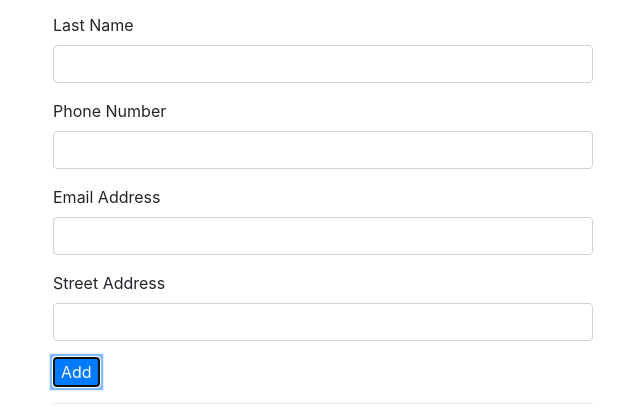
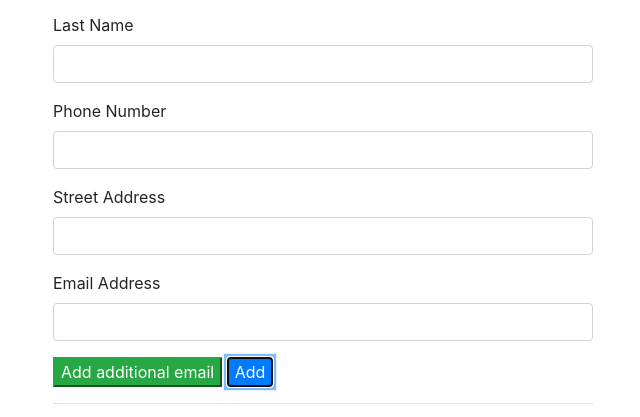
Before and after one commit to kayajepson/addressBook, a plain HTML site: page index.html in a window 1280 px wide. Both pictures are taken after typing "Sample", "Sample", "Sample", "Sample", "Sample" into the empty fields and a click on the button "Add". Shown: the part 208-625 px from the top of the page, without its empty margins (32-672 px from the left). Drawn offline with nearby package versions, Linux system fonts and the light colour scheme.

Commit message:
add second email

```diff
--- a/css/styles.css
+++ b/css/styles.css
@@ -1,3 +1,7 @@
 #show-contact {
   display: none;
 }
+
+#hidden {
+  display: none;
+}
--- a/index.html
+++ b/index.html
@@ -29,13 +29,18 @@
               <input type="text"  class="form-control" id="new-phone-number">
             </div>
             <div class="form-group">
+              <label for="new-street-address">Street Address</label>
+              <input type="text"  class="form-control" id="new-street-address">
+            </div>
+            <div class="form-group">
               <label for="new-email-address">Email Address</label>
               <input type="text"  class="form-control" id="new-email-address">
             </div>
-            <div class="form-group">
-              <label for="new-street-address">Street Address</label>
-              <input type="text"  class="form-control" id="new-street-address">
+            <div id="hidden" class="form-group">
+              <label for="new-email-address2">Email Address2</label>
+              <input type="text"  class="form-control" id="new-email-address2">
             </div>
+            <button type="button" class="btn-success">Add additional email</button>
             <button type="submit" class="btn-primary">Add</button>
           </form>
           <hr>
@@ -48,8 +53,9 @@
             <p>First Name: <span class="first-name"></span></p>
             <p>Last Name: <span class="last-name"></span></p>
             <p>Phone Number: <span class="phone-number"></span></p>
+            <p>Street Address: <span class="street-address"></span></p>
             <p>Email Address: <span class="email-address"></span></p>
-            <p>Street Address: <span class="street-address"></span></p>
+            <p>Email Address2: <span class="email-address2"></span></p>
             <div id="buttons">
             </div>
           </div>
--- a/js/scripts.js
+++ b/js/scripts.js
@@ -45,17 +45,18 @@ AddressBook.prototype.deleteContact = function(id) {
 }
 
 // Business Logic for Contacts ---------
-function Contact(firstName, lastName, phoneNumber, emailAddress, streetAddress) {
+function Contact(firstName, lastName, phoneNumber, streetAddress, emailAddress, emailAddress2) {
   this.firstName = firstName,
   this.lastName = lastName,
   this.phoneNumber = phoneNumber,
-  this.address = new Address(emailAddress, streetAddress)
+  this.streetAddress = streetAddress,
+  this.address = new Address(emailAddress, emailAddress2)
 
 }
 
-function Address(emailAddress, streetAddress) {
-  this.streetAddress = streetAddress,
-  this.emailAddress = emailAddress
+function Address(emailAddress, emailAddress2) {
+  this.emailAddress = emailAddress,
+  this.emailAddress2 = emailAddress2
 }
 
 Contact.prototype.fullName = function() {
@@ -81,8 +82,9 @@ function showContact(contactId) {
   $(".first-name").html(contact.firstName);
   $(".last-name").html(contact.lastName);
   $(".phone-number").html(contact.phoneNumber);
+  $(".street-address").html(contact.streetAddress);
   $(".email-address").html(contact.address.emailAddress);
-  $(".street-address").html(contact.address.streetAddress);
+  $(".email-address2").html(contact.address.emailAddress2);
   var buttons = $("#buttons");
   buttons.empty();
   buttons.append("<button class='deleteButton' id=" + contact.id + ">Delete</button>");
@@ -101,19 +103,24 @@ function attachContactListeners() {
 
 $(document).ready(function() {
   attachContactListeners();
+  $(".btn-success").on("click", function() {
+    $("#hidden").show();
+  });
   $("form#new-contact").submit(function(event) {
     event.preventDefault();
     var inputtedFirstName = $("input#new-first-name").val();
     var inputtedLastName = $("input#new-last-name").val();
     var inputtedPhoneNumber = $("input#new-phone-number").val();
+    var inputtedStreetAddress = $("input#new-street-address").val();
     var inputtedEmailAddress = $("input#new-email-address").val();
-    var inputtedStreetAddress = $("input#new-street-address").val();
+    var inputtedEmailAddress2 = $("input#new-email-address2").val();
     $("input#new-first-name").val("");
     $("input#new-last-name").val("");
     $("input#new-phone-number").val("");
+    $("input#new-street-address").val("");
     $("input#new-email-address").val("");
-    $("input#new-street-address").val("");
-    var newContact = new Contact(inputtedFirstName, inputtedLastName, inputtedPhoneNumber, inputtedEmailAddress, inputtedStreetAddress);
+    $("input#new-email-address2").val("");
+    var newContact = new Contact(inputtedFirstName, inputtedLastName, inputtedPhoneNumber, inputtedStreetAddress, inputtedEmailAddress, inputtedEmailAddress2);
     // var newAddress = new Address(inputtedEmailAddress, inputtedStreetAddress);
     addressBook.addContact(newContact);
     // contactAddress.addAddress(newAddress);
```
